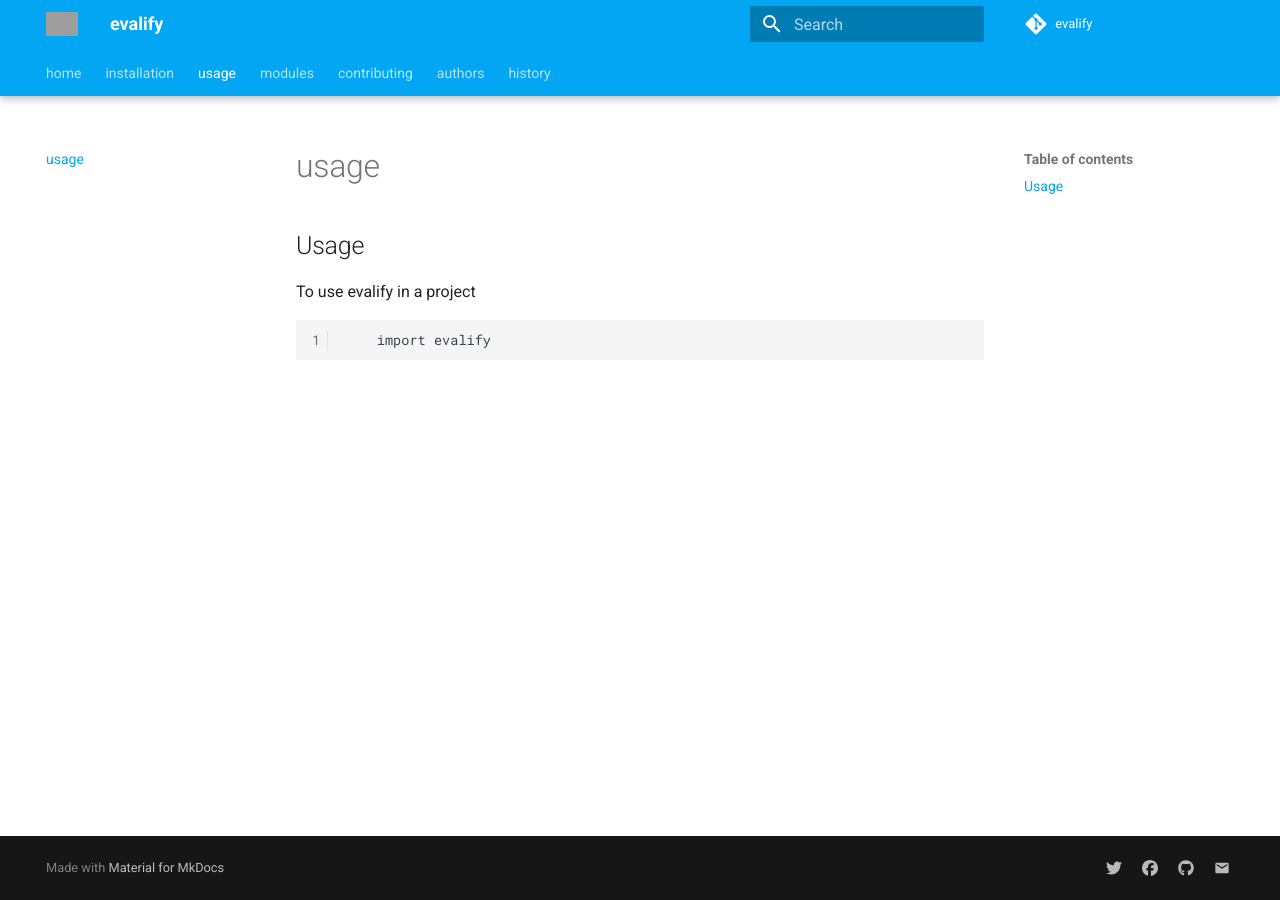
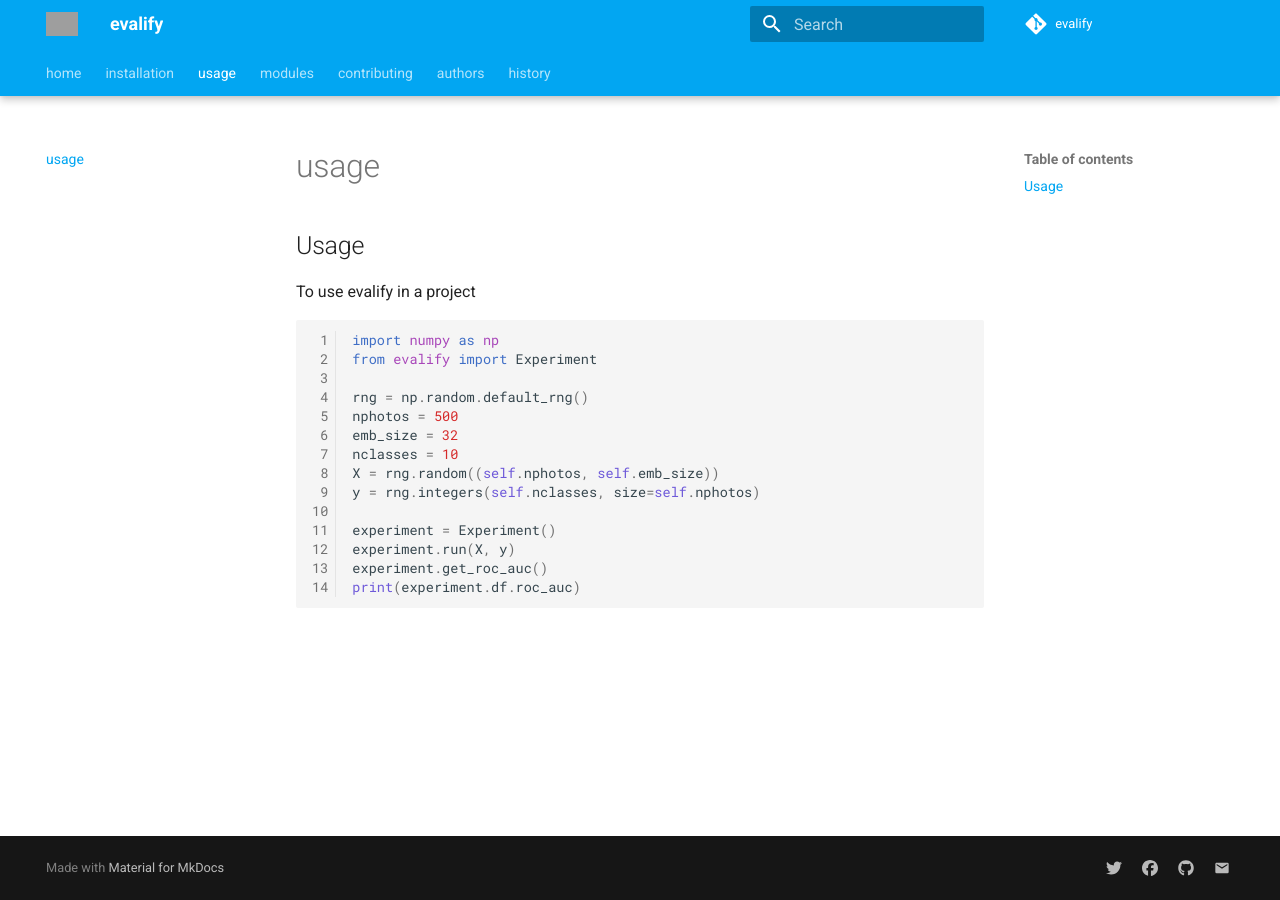
Before and after one commit to ma7555/evalify, an MkDocs documentation site: the page built from docs/usage.md, in a window 1280 px wide. Built offline with MkDocs 1.6.1 and Material for MkDocs 9.7.7, drawn with Linux system fonts in a browser that asks for light colours; comment, search, counter and statistics services are not loaded; grey boxes are pictures that could not be loaded.

Commit message:
update readme and usage

````diff
--- a/docs/usage.md
+++ b/docs/usage.md
@@ -2,6 +2,19 @@
 
 To use evalify in a project
 
+```python
+import numpy as np
+from evalify import Experiment
+
+rng = np.random.default_rng()
+nphotos = 500
+emb_size = 32
+nclasses = 10
+X = rng.random((self.nphotos, self.emb_size))
+y = rng.integers(self.nclasses, size=self.nphotos)
+
+experiment = Experiment()
+experiment.run(X, y)
+experiment.get_roc_auc()
+print(experiment.df.roc_auc)
 ```
-    import evalify
-```
````
Also changed, not shown: README.md (+8 -3 lines), 1 other file.
